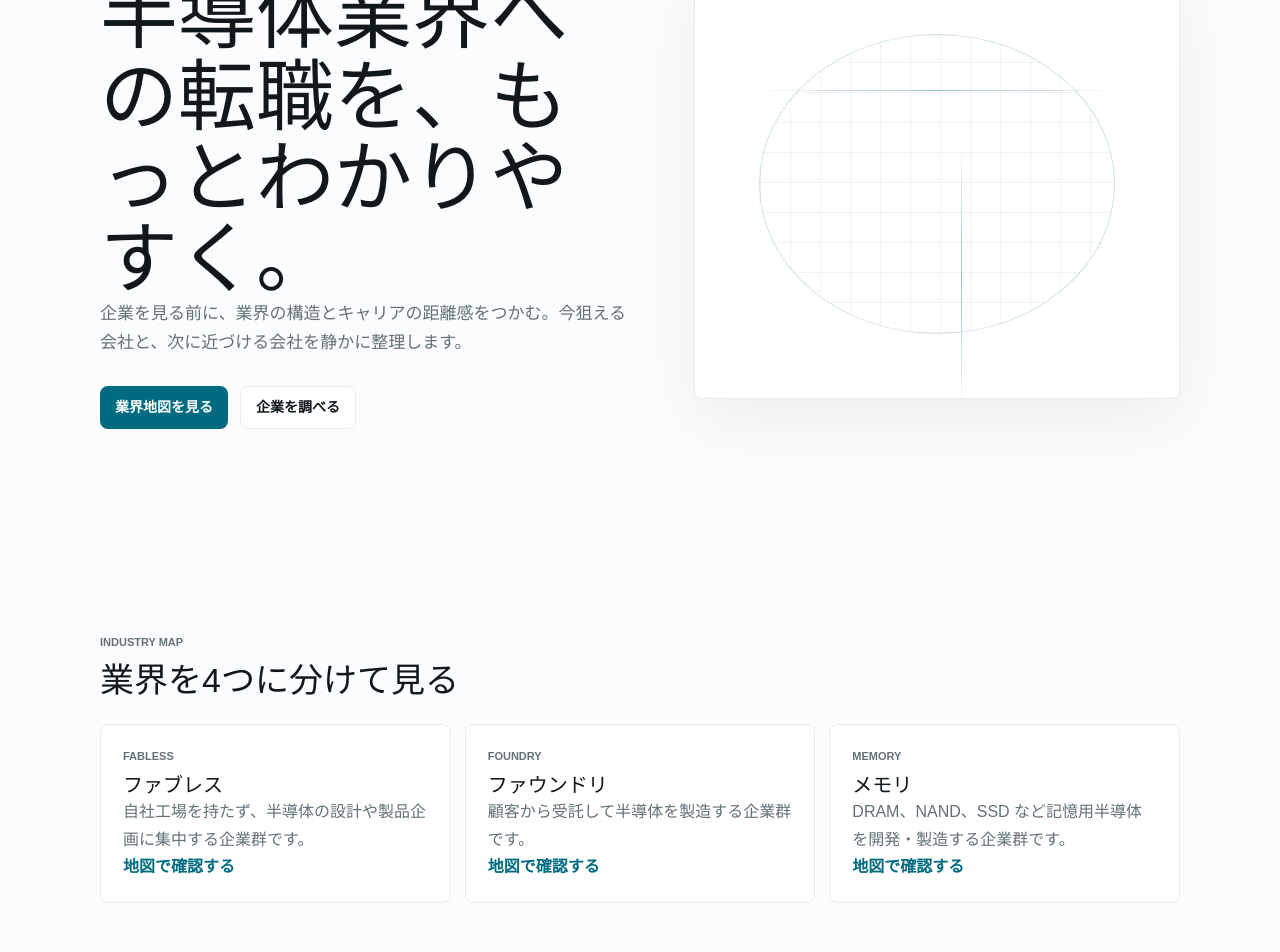
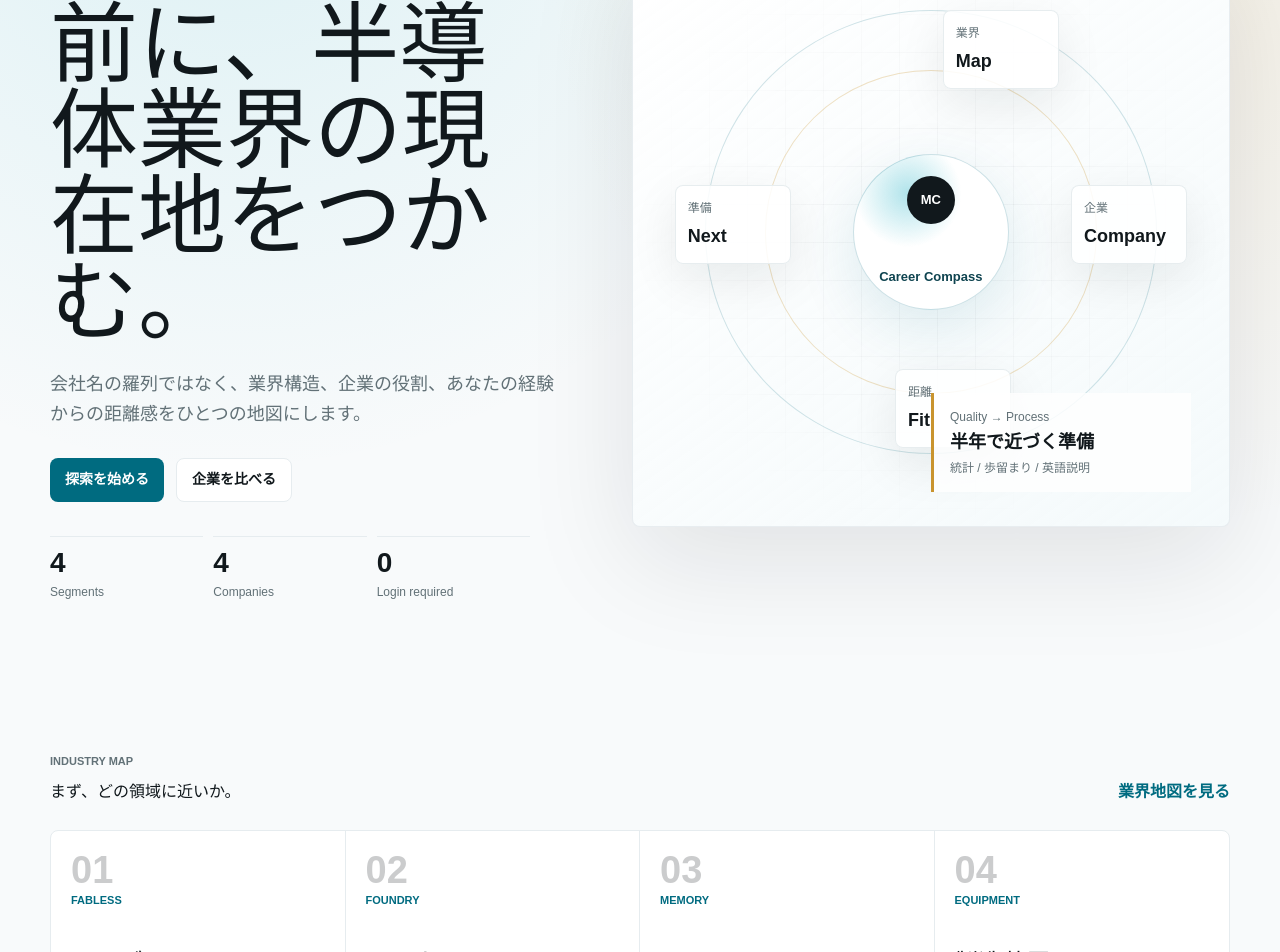
Before and after one commit to ryo0905-eng/manufacturing-compass, a Next.js app: page / in a window 1280 px wide. Shown: the part 260-1212 px from the top of the page. Built offline with nearby package versions, Linux system fonts and the light colour scheme.

Commit message:
Rework homepage into career compass

```diff
--- a/src/app/globals.css
+++ b/src/app/globals.css
@@ -1,7 +1,7 @@
 @import "tailwindcss";
 
 :root {
-  --background: #fbfcfd;
+  --background: #f8fafb;
   --surface: #ffffff;
   --surface-soft: #f3f6f7;
   --text: #11181c;
@@ -10,6 +10,8 @@
   --primary: #006b80;
   --primary-dark: #0f4450;
   --accent: #347e68;
+  --signal: #30b6c9;
+  --gold: #c9942e;
   --shadow: 0 20px 70px rgba(17, 24, 28, 0.06);
 }
 
@@ -23,7 +25,10 @@ html {
 
 body {
   margin: 0;
-  background: var(--background);
+  background:
+    radial-gradient(circle at 18% 4%, rgba(48, 182, 201, 0.14), transparent 28%),
+    radial-gradient(circle at 88% 10%, rgba(201, 148, 46, 0.12), transparent 26%),
+    var(--background);
   color: var(--text);
   font-family: Arial, "Hiragino Sans", "Yu Gothic", "Meiryo", sans-serif;
   line-height: 1.7;
@@ -96,6 +101,213 @@ select {
   width: min(1080px, calc(100% - 40px));
   margin: 0 auto;
   padding: 48px 0 88px;
+}
+
+.home-hero,
+.home-section {
+  width: min(1180px, calc(100% - 40px));
+  margin: 0 auto;
+}
+
+.home-hero {
+  display: grid;
+  grid-template-columns: minmax(0, 0.92fr) minmax(360px, 1.08fr);
+  gap: clamp(34px, 6vw, 72px);
+  align-items: center;
+  min-height: min(820px, calc(100vh - 64px));
+  padding: 58px 0 72px;
+}
+
+.home-section {
+  margin-top: 76px;
+}
+
+.hero-kicker {
+  display: inline-flex;
+  flex-wrap: wrap;
+  gap: 8px;
+  margin-bottom: 20px;
+  color: var(--primary-dark);
+  font-size: 12px;
+  font-weight: 700;
+}
+
+.hero-kicker span {
+  border: 1px solid rgba(0, 107, 128, 0.16);
+  border-radius: 999px;
+  background: rgba(255, 255, 255, 0.62);
+  padding: 6px 10px;
+}
+
+.home-hero .hero-copy h1 {
+  margin: 0;
+  max-width: 680px;
+  font-size: clamp(44px, 7vw, 88px);
+  line-height: 0.98;
+  letter-spacing: 0;
+}
+
+.home-hero .hero-copy p {
+  max-width: 560px;
+  margin: 22px 0 0;
+  color: var(--muted);
+  font-size: 18px;
+}
+
+.hero-metrics {
+  display: grid;
+  grid-template-columns: repeat(3, minmax(0, 1fr));
+  gap: 10px;
+  width: min(480px, 100%);
+  margin-top: 34px;
+}
+
+.hero-metrics div {
+  border-top: 1px solid var(--line);
+  padding-top: 12px;
+}
+
+.hero-metrics strong {
+  display: block;
+  font-size: 28px;
+  line-height: 1;
+}
+
+.hero-metrics span {
+  color: var(--muted);
+  font-size: 12px;
+}
+
+.compass-stage {
+  position: relative;
+  min-height: 590px;
+  border: 1px solid rgba(230, 236, 239, 0.9);
+  border-radius: 8px;
+  background:
+    linear-gradient(145deg, rgba(255, 255, 255, 0.94), rgba(240, 248, 250, 0.7)),
+    #fff;
+  box-shadow: 0 34px 110px rgba(17, 24, 28, 0.1);
+  overflow: hidden;
+}
+
+.compass-grid {
+  position: absolute;
+  inset: 0;
+  background:
+    linear-gradient(rgba(17, 24, 28, 0.04) 1px, transparent 1px),
+    linear-gradient(90deg, rgba(17, 24, 28, 0.04) 1px, transparent 1px);
+  background-size: 38px 38px;
+  mask-image: radial-gradient(circle at 50% 50%, #000 10%, transparent 72%);
+}
+
+.compass-orbit {
+  position: absolute;
+  inset: 72px;
+  border: 1px solid rgba(0, 107, 128, 0.18);
+  border-radius: 50%;
+}
+
+.orbit-two {
+  inset: 132px;
+  border-color: rgba(201, 148, 46, 0.28);
+}
+
+.compass-core {
+  position: absolute;
+  top: 50%;
+  left: 50%;
+  display: grid;
+  width: 156px;
+  height: 156px;
+  place-items: center;
+  border: 1px solid rgba(0, 107, 128, 0.2);
+  border-radius: 50%;
+  background:
+    radial-gradient(circle at 35% 25%, rgba(48, 182, 201, 0.38), transparent 35%),
+    #fff;
+  box-shadow: 0 18px 60px rgba(0, 107, 128, 0.12);
+  transform: translate(-50%, -50%);
+}
+
+.compass-core span {
+  display: grid;
+  width: 48px;
+  height: 48px;
+  place-items: center;
+  border-radius: 50%;
+  background: var(--text);
+  color: #fff;
+  font-size: 13px;
+  font-weight: 800;
+}
+
+.compass-core strong {
+  color: var(--primary-dark);
+  font-size: 13px;
+}
+
+.compass-node {
+  position: absolute;
+  display: grid;
+  gap: 2px;
+  min-width: 116px;
+  border: 1px solid rgba(230, 236, 239, 0.95);
+  border-radius: 8px;
+  background: rgba(255, 255, 255, 0.86);
+  padding: 12px;
+  box-shadow: 0 16px 48px rgba(17, 24, 28, 0.08);
+}
+
+.compass-node span {
+  color: var(--muted);
+  font-size: 12px;
+}
+
+.compass-node strong {
+  font-size: 18px;
+}
+
+.node-1 {
+  top: 72px;
+  left: 52%;
+}
+
+.node-2 {
+  top: 42%;
+  right: 42px;
+}
+
+.node-3 {
+  bottom: 78px;
+  left: 44%;
+}
+
+.node-4 {
+  top: 42%;
+  left: 42px;
+}
+
+.route-card {
+  position: absolute;
+  right: 38px;
+  bottom: 34px;
+  display: grid;
+  gap: 4px;
+  width: min(260px, calc(100% - 76px));
+  border-left: 3px solid var(--gold);
+  background: rgba(255, 255, 255, 0.82);
+  padding: 14px 16px;
+}
+
+.route-card span,
+.route-card small {
+  color: var(--muted);
+  font-size: 12px;
+}
+
+.route-card strong {
+  font-size: 18px;
+  line-height: 1.25;
 }
 
 .hero {
@@ -239,6 +451,48 @@ select {
   gap: 14px;
 }
 
+.segment-strip {
+  display: grid;
+  grid-template-columns: repeat(4, minmax(0, 1fr));
+  border: 1px solid var(--line);
+  border-radius: 8px;
+  background: var(--surface);
+  overflow: hidden;
+}
+
+.segment-tile {
+  position: relative;
+  min-height: 190px;
+  border-right: 1px solid var(--line);
+  padding: 20px;
+  transition: background 160ms ease, transform 160ms ease;
+}
+
+.segment-tile:last-child {
+  border-right: 0;
+}
+
+.segment-tile:hover {
+  background: linear-gradient(180deg, rgba(48, 182, 201, 0.12), rgba(255, 255, 255, 0));
+  transform: translateY(-2px);
+}
+
+.segment-tile > span {
+  color: rgba(17, 24, 28, 0.22);
+  font-size: 38px;
+  font-weight: 800;
+  line-height: 1;
+}
+
+.segment-tile h3 {
+  margin: 34px 0 0;
+  font-size: 24px;
+}
+
+.spotlight-section .company-grid {
+  grid-template-columns: repeat(4, minmax(0, 1fr));
+}
+
 .company-card,
 .info-card,
 .segment-card,
@@ -265,6 +519,13 @@ select {
   flex-direction: column;
   gap: 12px;
   min-height: 244px;
+  transition: border-color 160ms ease, box-shadow 160ms ease, transform 160ms ease;
+}
+
+.company-card:hover {
+  border-color: rgba(0, 107, 128, 0.28);
+  box-shadow: 0 18px 60px rgba(17, 24, 28, 0.08);
+  transform: translateY(-2px);
 }
 
 .company-card h3,
@@ -497,10 +758,72 @@ select {
   }
 
   .hero,
+  .home-hero,
   .detail-layout,
   .filters,
   .filters.two-column {
     grid-template-columns: 1fr;
+  }
+
+  .home-hero {
+    min-height: auto;
+    padding-top: 36px;
+  }
+
+  .compass-stage {
+    min-height: 460px;
+  }
+
+  .compass-orbit {
+    inset: 48px;
+  }
+
+  .orbit-two {
+    inset: 104px;
+  }
+
+  .compass-core {
+    width: 132px;
+    height: 132px;
+  }
+
+  .compass-node {
+    min-width: 98px;
+  }
+
+  .node-1 {
+    top: 42px;
+    left: 42%;
+  }
+
+  .node-2 {
+    top: 36%;
+    right: 18px;
+  }
+
+  .node-3 {
+    bottom: 56px;
+    left: 34%;
+  }
+
+  .node-4 {
+    top: 38%;
+    left: 18px;
+  }
+
+  .segment-strip,
+  .spotlight-section .company-grid {
+    grid-template-columns: 1fr;
+  }
+
+  .segment-tile {
+    min-height: 140px;
+    border-right: 0;
+    border-bottom: 1px solid var(--line);
+  }
+
+  .segment-tile:last-child {
+    border-bottom: 0;
   }
 
   .hero {
--- a/src/app/page.tsx
+++ b/src/app/page.tsx
@@ -5,9 +5,16 @@ import { StructuredData } from "@/components/StructuredData";
 import { companies, segments } from "@/data/companies";
 import { siteUrl } from "@/lib/format";
 
+const compassSteps = [
+  { label: "業界", value: "Map" },
+  { label: "企業", value: "Company" },
+  { label: "距離", value: "Fit" },
+  { label: "準備", value: "Next" },
+];
+
 export default function Home() {
   return (
-    <main className="page">
+    <main>
       <StructuredData
         data={{
           "@context": "https://schema.org",
@@ -17,68 +24,86 @@ export default function Home() {
           inLanguage: "ja",
         }}
       />
-      <section className="hero">
+      <section className="home-hero">
         <div className="hero-copy">
-          <p className="eyebrow">Manufacturing Compass</p>
-          <h1>半導体業界への転職を、もっとわかりやすく。</h1>
-          <p>
-            企業を見る前に、業界の構造とキャリアの距離感をつかむ。今狙える会社と、次に近づける会社を静かに整理します。
-          </p>
+          <div className="hero-kicker">
+            <span>Manufacturing Compass</span>
+            <span>Semiconductor career map</span>
+          </div>
+          <h1>求人を見る前に、半導体業界の現在地をつかむ。</h1>
+          <p>会社名の羅列ではなく、業界構造、企業の役割、あなたの経験からの距離感をひとつの地図にします。</p>
           <div className="actions">
-            <Link className="button primary" href="/industry-map">
-              業界地図を見る
-            </Link>
-            <Link className="button ghost" href="/companies">
-              企業を調べる
-            </Link>
+            <Link className="button primary" href="/industry-map">探索を始める</Link>
+            <Link className="button ghost" href="/compare">企業を比べる</Link>
+          </div>
+          <div className="hero-metrics" aria-label="MVP の概要">
+            <div><strong>4</strong><span>Segments</span></div>
+            <div><strong>{companies.length}</strong><span>Companies</span></div>
+            <div><strong>0</strong><span>Login required</span></div>
           </div>
         </div>
-        <div className="hero-visual" aria-label="半導体ウェハーを模したビジュアル">
-          <div className="wafer" />
-          <div className="signal-line line-one" />
-          <div className="signal-line line-two" />
+
+        <div className="compass-stage" aria-label="半導体キャリアコンパス">
+          <div className="compass-grid" />
+          <div className="compass-orbit orbit-one" />
+          <div className="compass-orbit orbit-two" />
+          <div className="compass-core">
+            <span>MC</span>
+            <strong>Career Compass</strong>
+          </div>
+          {compassSteps.map((step, index) => (
+            <div className={`compass-node node-${index + 1}`} key={step.label}>
+              <span>{step.label}</span>
+              <strong>{step.value}</strong>
+            </div>
+          ))}
+          <div className="route-card">
+            <span>Quality → Process</span>
+            <strong>半年で近づく準備</strong>
+            <small>統計 / 歩留まり / 英語説明</small>
+          </div>
         </div>
       </section>
 
-      <section className="section">
+      <section className="home-section">
         <div className="section-header">
           <div>
             <p className="eyebrow">Industry map</p>
-            <h2>業界を4つに分けて見る</h2>
+            <h2>まず、どの領域に近いか。</h2>
           </div>
+          <Link className="text-link" href="/industry-map">業界地図を見る</Link>
         </div>
-        <div className="grid-3">
-          {segments.slice(0, 3).map((segment) => (
-            <article className="info-card" key={segment.id}>
+        <div className="segment-strip">
+          {segments.map((segment, index) => (
+            <Link className="segment-tile" href="/industry-map" key={segment.id}>
+              <span>{String(index + 1).padStart(2, "0")}</span>
               <p className="eyebrow">{segment.shortName}</p>
               <h3>{segment.name}</h3>
-              <p>{segment.description}</p>
-              <Link className="text-link" href="/industry-map">
-                地図で確認する
-              </Link>
-            </article>
+            </Link>
           ))}
         </div>
       </section>
 
-      <section className="section">
+      <section className="home-section spotlight-section">
         <div className="section-header">
           <div>
             <p className="eyebrow">Companies</p>
-            <h2>まず見る4社</h2>
+            <h2>気になる会社を、入口だけ見る。</h2>
           </div>
           <Link className="text-link" href="/companies">
             すべて見る
           </Link>
         </div>
         <div className="company-grid">
-          {companies.slice(0, 3).map((company) => (
+          {companies.map((company) => (
             <CompanyCard key={company.id} company={company} />
           ))}
         </div>
       </section>
 
-      <AffiliateCta />
+      <div className="home-section">
+        <AffiliateCta />
+      </div>
     </main>
   );
 }
```
